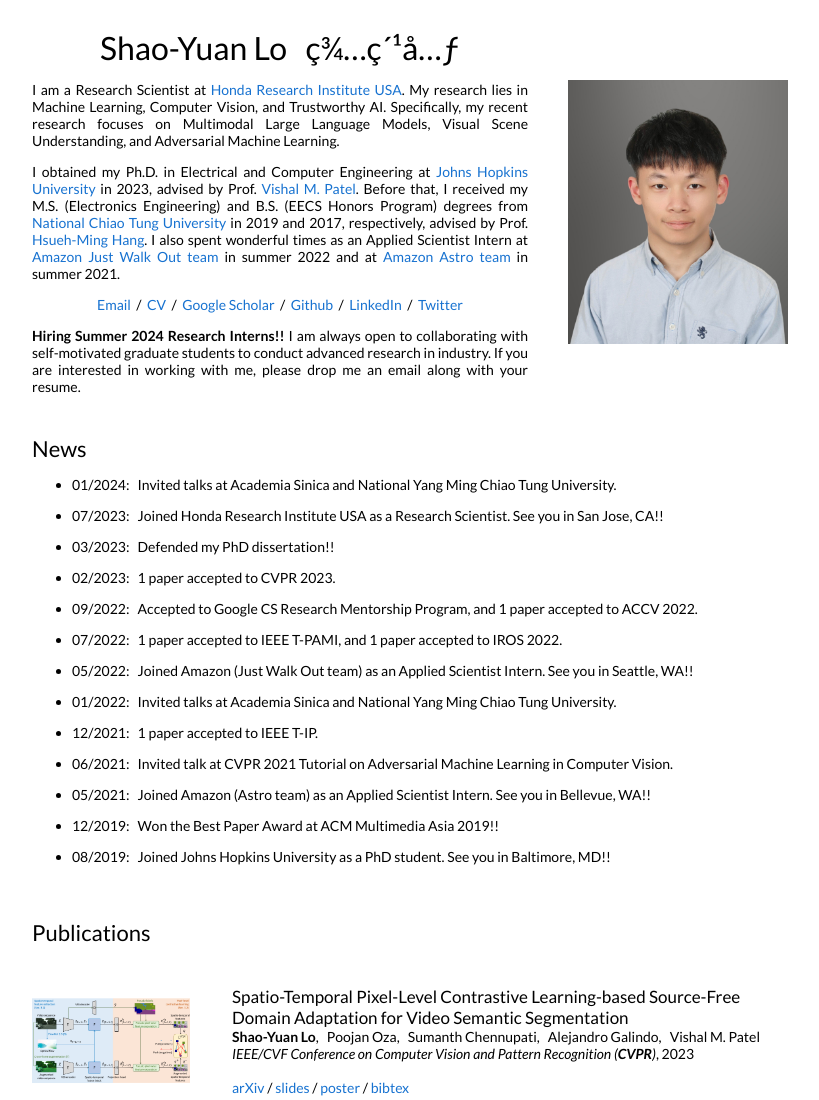
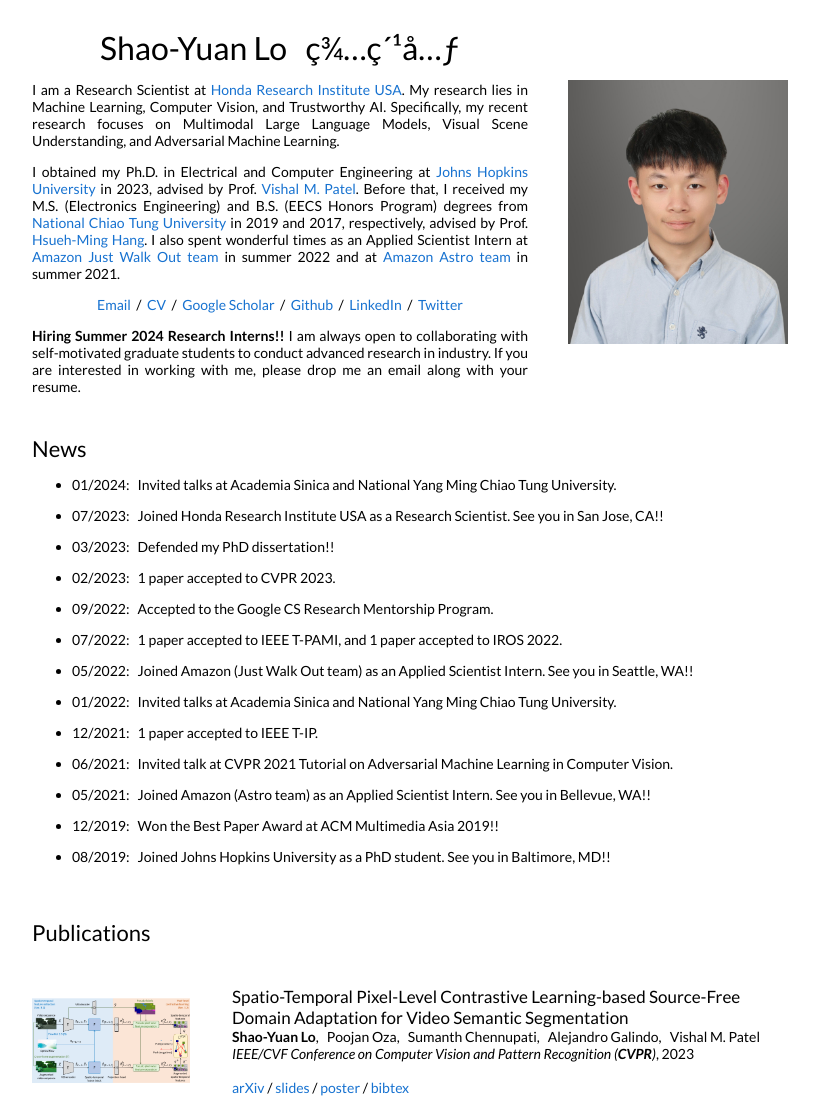
Before and after one commit to shaoyuanlo/shaoyuanlo.github.io, a plain HTML site: page index.html in a window 1280 px wide. Shown: the top 1100 px of the page, without its empty margins (228-1047 px from the left). Drawn offline with Linux system fonts and the light colour scheme.

Commit message:
Update index.html

```diff
--- a/index.html
+++ b/index.html
@@ -148,7 +148,7 @@
                 <li>02/2023: &nbsp 1 paper accepted to CVPR 2023.</li>
               </ul>
 			  <ul>
-                <li>09/2022: &nbsp Accepted to Google CS Research Mentorship Program, and 1 paper accepted to ACCV 2022.</li>
+                <li>09/2022: &nbsp Accepted to the Google CS Research Mentorship Program.</li>
               </ul>
               <ul>
                 <li>07/2022: &nbsp 1 paper accepted to IEEE T-PAMI, and 1 paper accepted to IROS 2022.</li>
```
